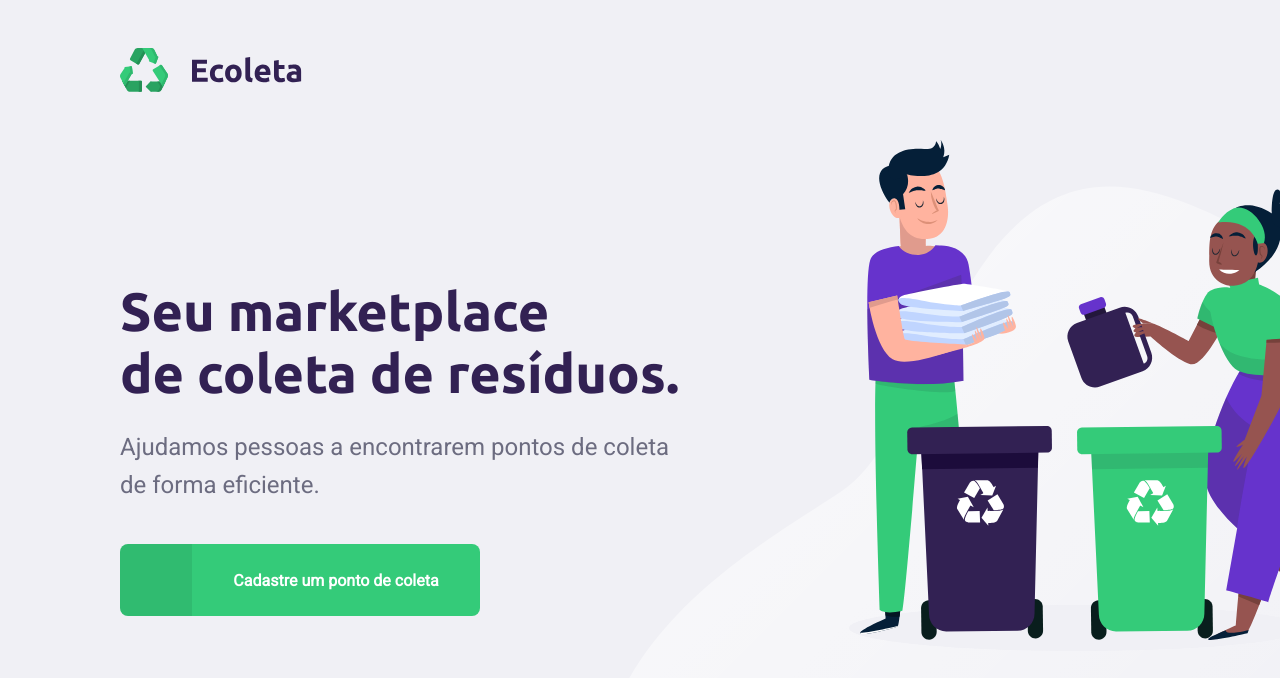
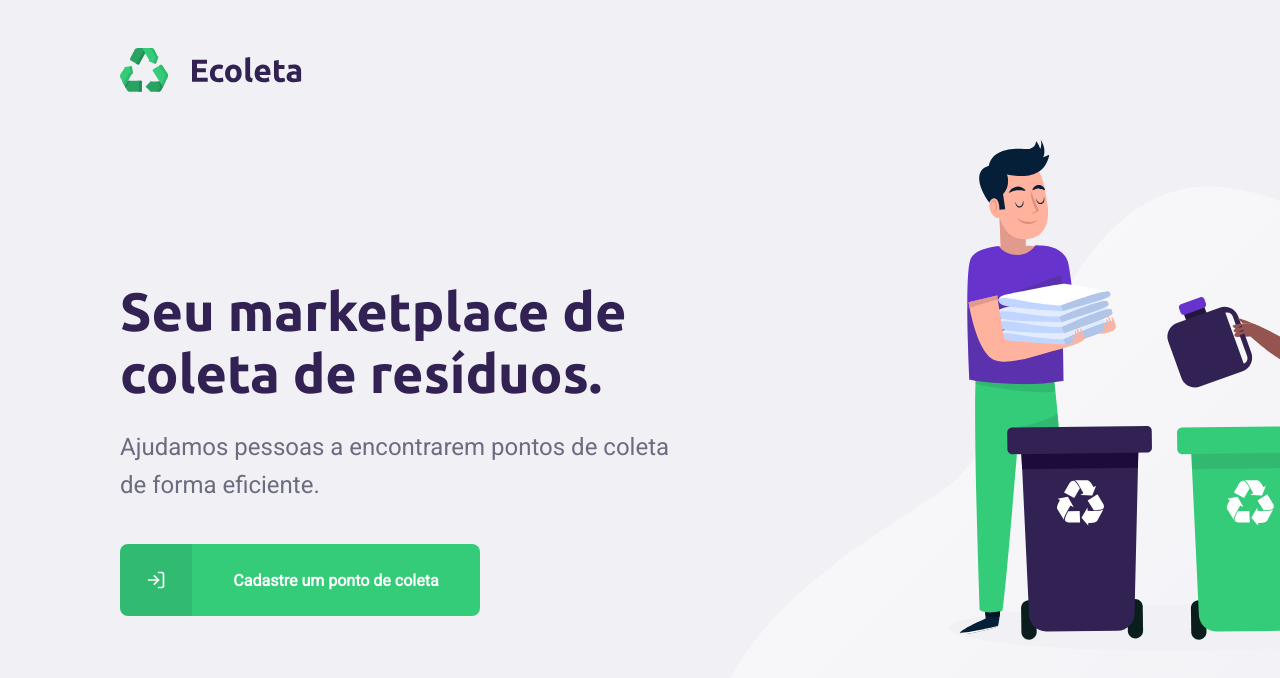
Before and after one commit to MoisesTedeschi/ecoleta, a React (Create React App) app in the folder web/: page / in a window 1280 px wide. Shown: the top 678 px of the page. Built offline with nearby package versions, Linux system fonts and the light colour scheme.

Commit message:
Página principal concluída.

```diff
--- a/package.json
+++ b/package.json
@@ -23,6 +23,7 @@
     "cors": "^2.8.5",
     "express": "^4.17.1",
     "knex": "^0.21.1",
+    "react-icons": "^3.10.0",
     "sqlite3": "^4.2.0"
   },
   "devDependencies": {
--- a/web/src/pages/Home/index.tsx
+++ b/web/src/pages/Home/index.tsx
@@ -1,4 +1,6 @@
 import React from 'react';
+import { FiLogIn } from 'react-icons/fi';
+
 import './styles.css';
 import logo from '../../assets/logo.svg';
 
@@ -11,13 +13,13 @@ const Home = () => {
                 </header>
                 <main>
                     <h1>
-                        Seu marketplace<br /> de coleta de resíduos.
+                        Seu marketplace de coleta de resíduos.
                     </h1>
                     <p>Ajudamos pessoas a encontrarem pontos de coleta de forma eficiente.</p>
 
                     <a href="/cadastro">
                         <span>
-
+                            <FiLogIn />
                         </span>
                         <strong>Cadastre um ponto de coleta</strong>
                     </a>
--- a/web/src/pages/Home/styles.css
+++ b/web/src/pages/Home/styles.css
@@ -1,7 +1,7 @@
 #page-home {
     height: 100vh;
 
-    background: url('../../assets/home-background.svg') no-repeat 600px bottom;
+    background: url('../../assets/home-background.svg') no-repeat 700px bottom;
   }
 
   #page-home .content {
```
Also changed, not shown: 1 other file (tests, documents, lock files or other folders).
